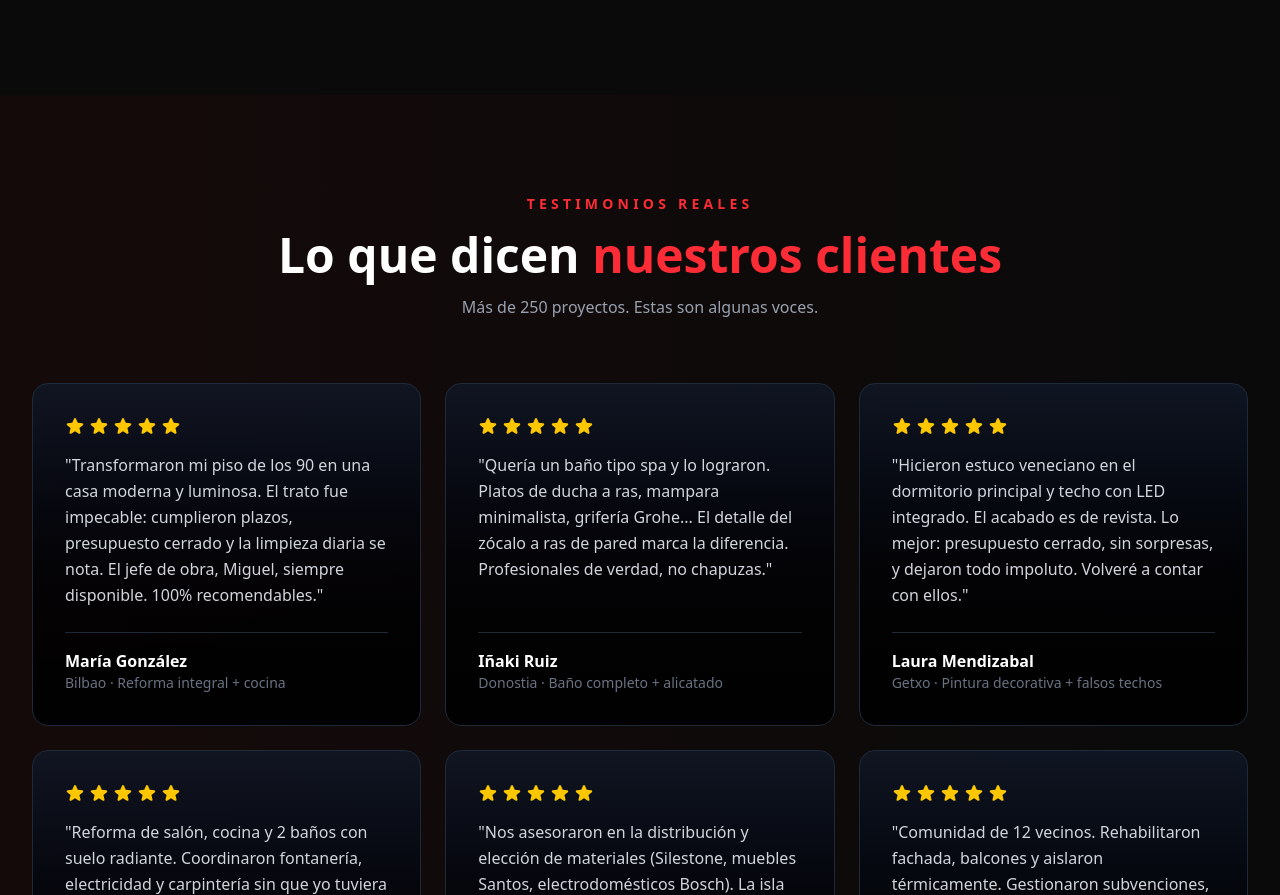
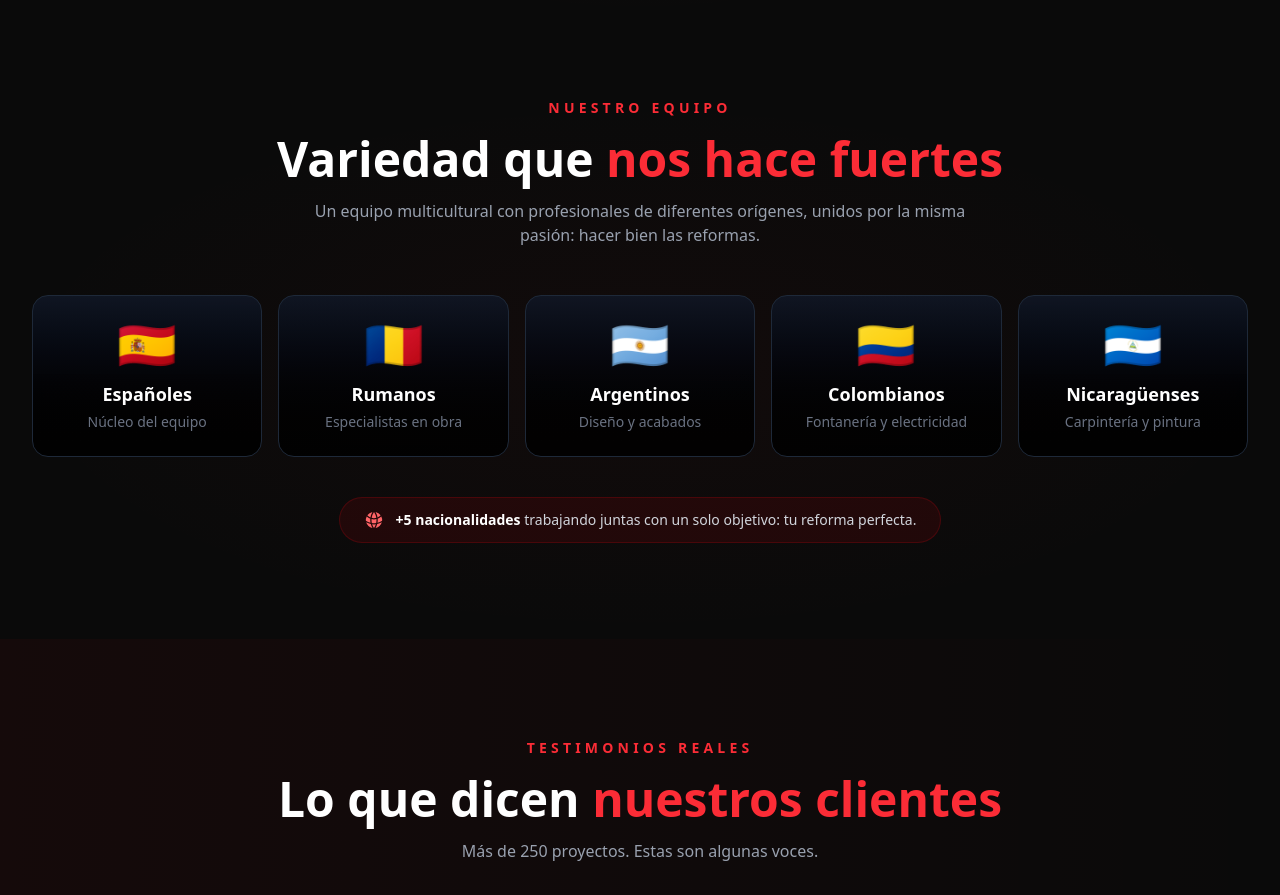
Before and after one commit to santos878/Ares-reformas, a Next.js app: page /nosotros in a window 1280 px wide. Shown: the part 828-1723 px from the top of the page. Built offline with nearby package versions, Linux system fonts and the light colour scheme.

Commit message:
feat: add nationalities section to Nosotros page (Españoles, Rumanos, Argentinos, Colombianos, Nicaragüenses)

```diff
--- a/src/app/nosotros/page.tsx
+++ b/src/app/nosotros/page.tsx
@@ -4,7 +4,7 @@ import { motion } from "framer-motion";
 import { AnimatedSection } from "@/components/AnimatedSection";
 import { AnimatedText } from "@/components/AnimatedText";
 import { Button } from "@/components/Button";
-import { HiStar, HiCheckCircle, HiShieldCheck, HiClock, HiHeart, HiSparkles, HiArrowRight, HiMapPin, HiPhone } from "react-icons/hi2";
+import { HiStar, HiCheckCircle, HiShieldCheck, HiClock, HiHeart, HiSparkles, HiArrowRight, HiMapPin, HiPhone, HiGlobeAlt } from "react-icons/hi2";
 import { Sound } from "@/lib/sound";
 
 const reasons = [
@@ -141,6 +141,57 @@ export default function NosotrosPage() {
         </div>
       </section>
 
+      {/* Nationalities */}
+      <section className="pb-24 relative">
+        <div className="absolute inset-0 bg-[radial-gradient(ellipse_at_50%_50%,rgba(220,38,38,0.04),transparent_70%)]" />
+        <div className="relative max-w-7xl mx-auto px-4 sm:px-6 lg:px-8">
+          <AnimatedSection className="text-center mb-12">
+            <span className="text-red-500 font-semibold tracking-[0.3em] uppercase text-sm">
+              Nuestro equipo
+            </span>
+            <h2 className="text-4xl sm:text-5xl font-black text-white mt-4">
+              Variedad que <span className="text-red-500">nos hace fuertes</span>
+            </h2>
+            <p className="text-gray-400 mt-4 max-w-2xl mx-auto">
+              Un equipo multicultural con profesionales de diferentes orígenes, unidos por la misma pasión: hacer bien las reformas.
+            </p>
+          </AnimatedSection>
+
+          <div className="grid grid-cols-2 sm:grid-cols-3 lg:grid-cols-5 gap-4">
+            {[
+              { flag: "🇪🇸", name: "Españoles", desc: "Núcleo del equipo" },
+              { flag: "🇷🇴", name: "Rumanos", desc: "Especialistas en obra" },
+              { flag: "🇦🇷", name: "Argentinos", desc: "Diseño y acabados" },
+              { flag: "🇨🇴", name: "Colombianos", desc: "Fontanería y electricidad" },
+              { flag: "🇳🇮", name: "Nicaragüenses", desc: "Carpintería y pintura" },
+            ].map((nationality, i) => (
+              <AnimatedSection key={nationality.name} delay={i * 0.08} variant="up">
+                <motion.article
+                  whileHover={{ y: -6, scale: 1.02 }}
+                  onMouseEnter={() => Sound.play("hover")}
+                  className="group text-center p-6 rounded-2xl bg-gradient-to-b from-gray-900/80 to-black/90 border border-gray-800 hover:border-red-600/50 transition-all duration-500"
+                >
+                  <div className="text-5xl mb-3">{nationality.flag}</div>
+                  <h3 className="text-lg font-bold text-white group-hover:text-red-400 transition-colors">
+                    {nationality.name}
+                  </h3>
+                  <p className="text-gray-500 text-sm mt-1">{nationality.desc}</p>
+                </motion.article>
+              </AnimatedSection>
+            ))}
+          </div>
+
+          <AnimatedSection delay={0.4} className="mt-10 text-center">
+            <div className="inline-flex items-center gap-3 px-6 py-3 rounded-full bg-red-600/10 border border-red-600/20">
+              <HiGlobeAlt className="text-red-400 size-5" />
+              <p className="text-gray-300 text-sm">
+                <span className="font-bold text-white">+5 nacionalidades</span> trabajando juntas con un solo objetivo: tu reforma perfecta.
+              </p>
+            </div>
+          </AnimatedSection>
+        </div>
+      </section>
+
       {/* Testimonials */}
       <section className="relative py-24">
         <div className="absolute inset-0 bg-gradient-to-r from-red-600/5 to-transparent" />
```
